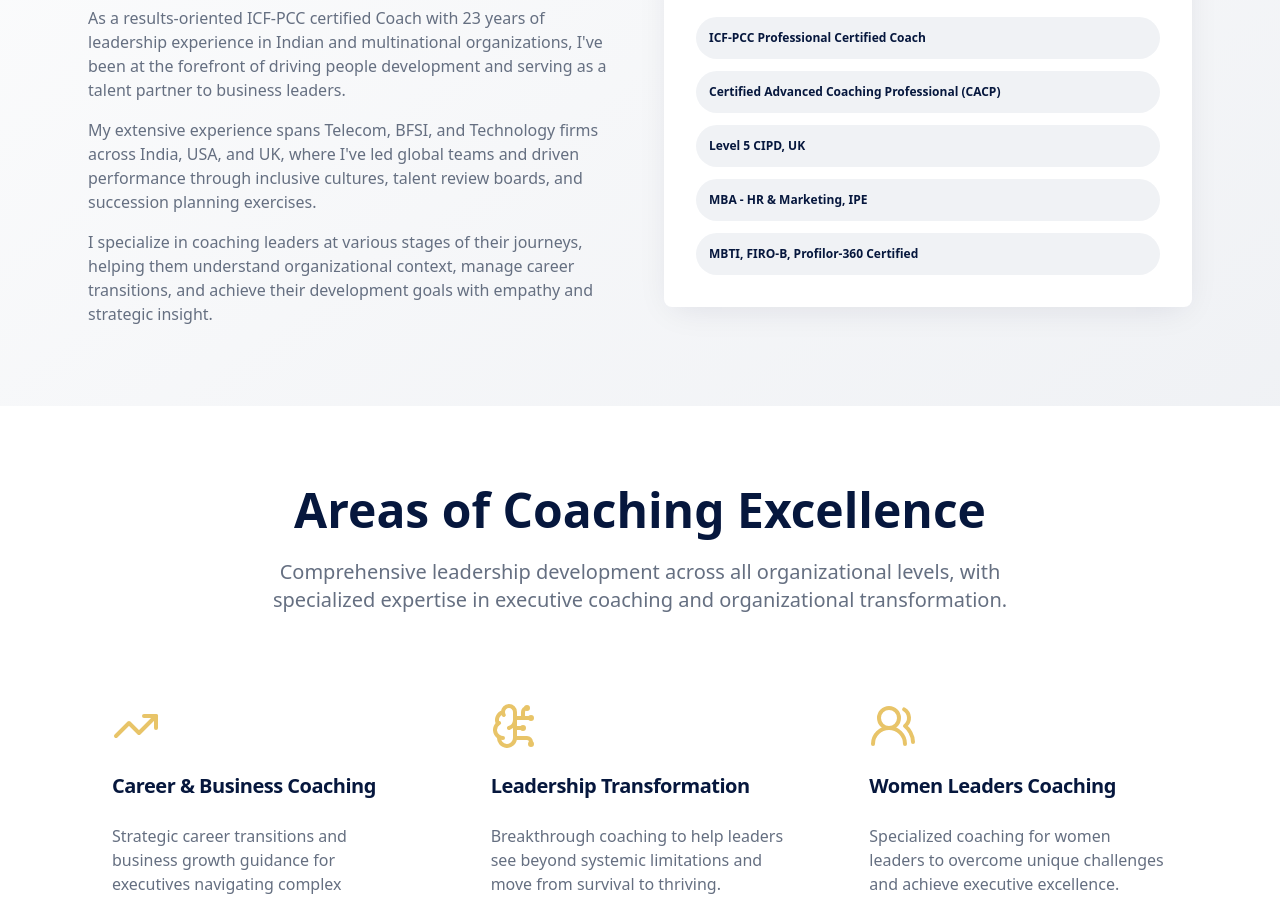
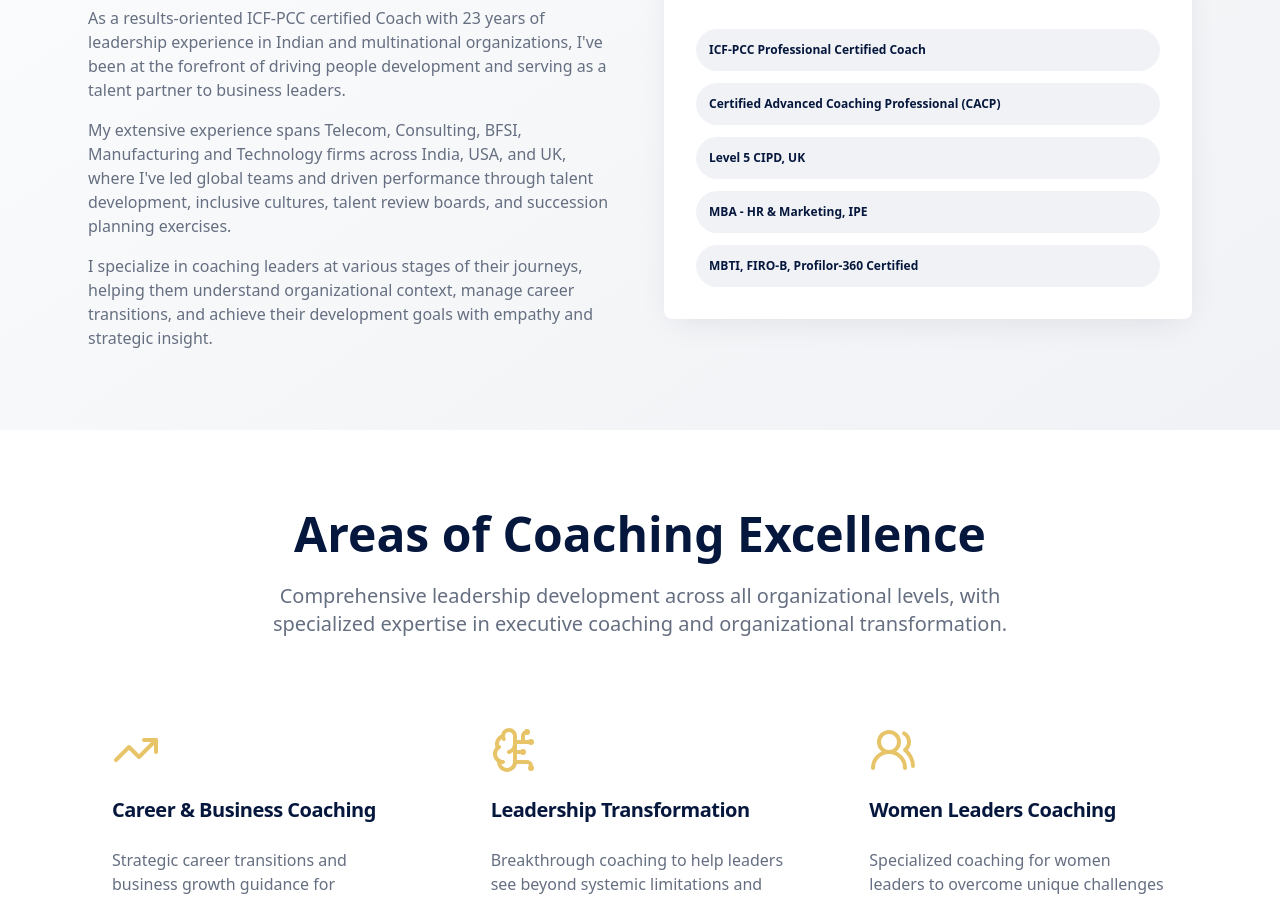
Before and after one commit to RaagTosh2007/lovable-xponentiallead-0e72bd36, a React (Vite) app: page / in a window 1280 px wide. Shown: the part 1434-2334 px from the top of the page. Built offline with nearby package versions, Linux system fonts and the light colour scheme.

Commit message:
Visual edit in Lovable
Edited UI in Lovable

```diff
--- a/src/components/About.tsx
+++ b/src/components/About.tsx
@@ -55,11 +55,7 @@ const About = () => {
             </h3>
             <div className="space-y-4 text-gray-sophisticated">
               <p>As a results-oriented ICF-PCC certified Coach with 23 years of leadership experience in Indian and multinational organizations, I've been at the forefront of driving people development and serving as a talent partner to business leaders.</p>
-              <p>
-                My extensive experience spans Telecom, BFSI, and Technology firms across India,
-                USA, and UK, where I've led global teams and driven performance through inclusive
-                cultures, talent review boards, and succession planning exercises.
-              </p>
+              <p>My extensive experience spans Telecom, Consulting, BFSI, Manufacturing and Technology firms across India, USA, and UK, where I've led global teams and driven performance through talent development, inclusive cultures, talent review boards, and succession planning exercises.</p>
               <p>
                 I specialize in coaching leaders at various stages of their journeys, helping them
                 understand organizational context, manage career transitions, and achieve their
```
